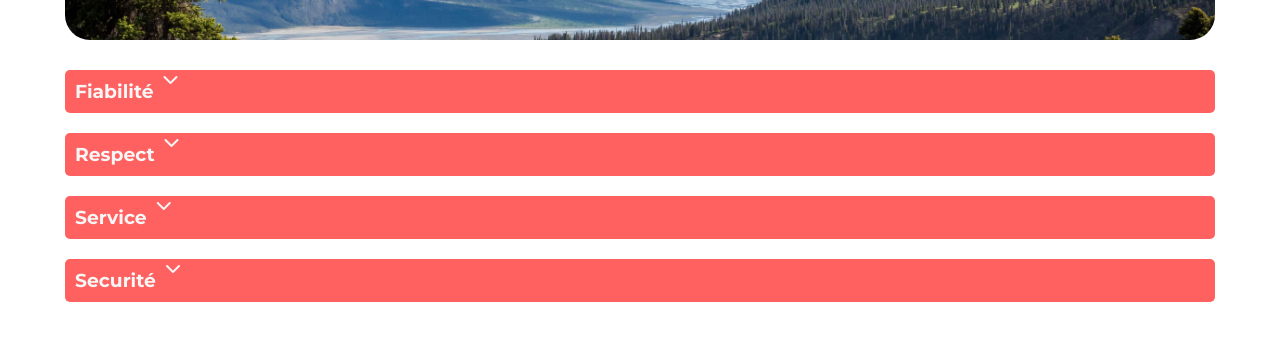
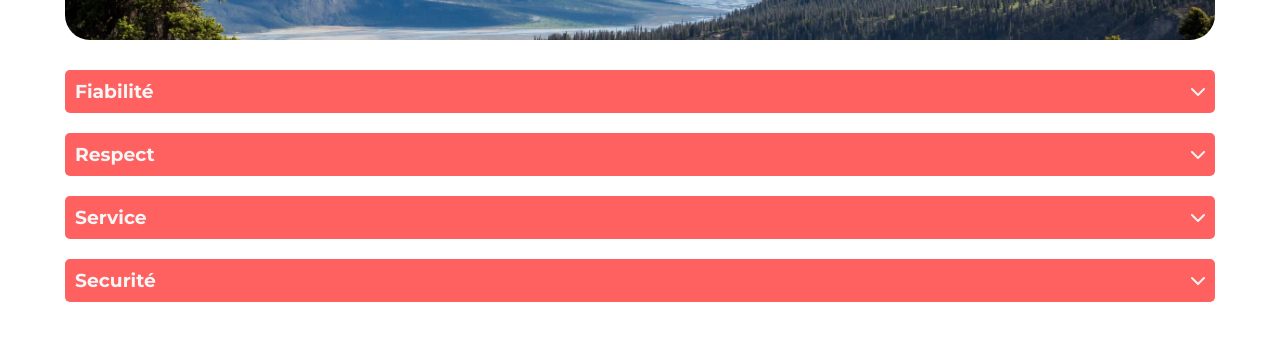
Before and after one commit to FlorianeHJ/OC---kasa, a React (Create React App) app: page /about in a window 1280 px wide. Shown: the part 260-612 px from the top of the page. Built offline with nearby package versions, Linux system fonts and the light colour scheme.

Commit message:
Modif collapse sass

```diff
--- a/src/components/Collapse.jsx
+++ b/src/components/Collapse.jsx
@@ -15,7 +15,7 @@ const toggleCollapse = () => {
             <span className='collapse-icon'>{isCollapse ? <i className="fa-solid fa-chevron-down"></i> : <i className="fa-solid fa-chevron-up"></i>}</span>
             </div>
             {!isCollapse && (
-            <div>{details}</div>
+            <div className='collapse-detail'>{details}</div>
         )}
         </div>
 
--- a/src/styles/pages/_about.scss
+++ b/src/styles/pages/_about.scss
@@ -12,10 +12,13 @@
   border-radius: 5px;
   display: flex;
   flex-direction: row;
+  align-items: center;
+  padding: 10px;
+  justify-content: space-between;
+  cursor: pointer;
 
   .collapse-title {
     color: $color-3;
-    padding: 10px;
   }
 
   .collapse-icon {
```
